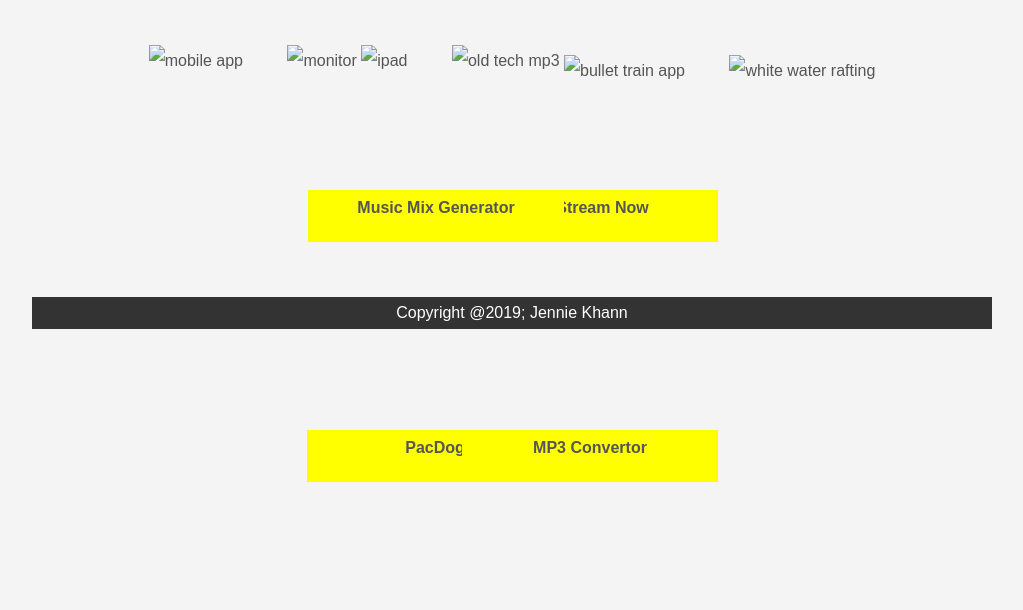
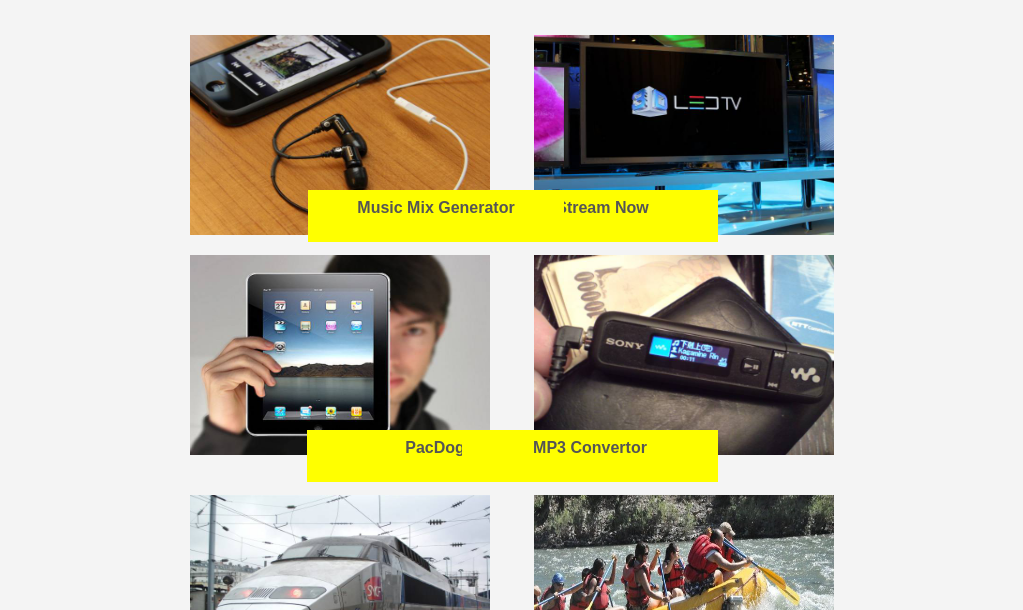
Before and after one commit to JKGills12/Basic-Portfolio, a plain HTML site: page portfolio.html in a window 1280 px wide. Shown: the part 190-800 px from the top of the page, without its empty margins (128-1151 px from the left). Drawn offline with nearby package versions, Linux system fonts and the light colour scheme.

Commit message:
fixed image error by linking to the correct folder holding images.

```diff
--- a/portfolio.html
+++ b/portfolio.html
@@ -40,12 +40,12 @@
      <br>
 
     <nav class="box-set">
-      <img src="../portfolio/images/mobile.jpg" class= "mobile" alt="mobile app" width="300px" height="200px">
-      <img src="../portfolio/images/monitor.jpg" class="monitor" alt="monitor" width="300px" height="200px">
-      <img src="../portfolio/images/technics.jpg" class="technics" alt="ipad" width="300px" height="200px">
-      <img src="../portfolio/images/brick.jpg" class="brick" alt="old tech mp3" width="300px" height="200px">
-      <img src="../portfolio/images/bullet.jpg" class="bullet" alt="bullet train app" width="300px" height="200px">
-      <img src="../portfolio/images/whitewater-raft.jpg" class="raft" alt="white water rafting" width="300px" height="200px">
+      <img src="../Basic-Portfolio/assets/images/mobile.jpg" class= "mobile" alt="mobile app" width="300px" height="200px">
+      <img src="../Basic-Portfolio/assets/images/monitor.jpg" class="monitor" alt="monitor" width="300px" height="200px">
+      <img src="../Basic-Portfolio/assets/images/technics.jpg" class="technics" alt="ipad" width="300px" height="200px">
+      <img src="../Basic-Portfolio/assets/images/brick.jpg" class="brick" alt="old tech mp3" width="300px" height="200px">
+      <img src="../Basic-Portfolio/assets/images/bullet.jpg" class="bullet" alt="bullet train app" width="300px" height="200px">
+      <img src="../Basic-Portfolio/assets/images/whitewater-raft.jpg" class="raft" alt="white water rafting" width="300px" height="200px">
     </nav>
 
     <section id="tech">
```
